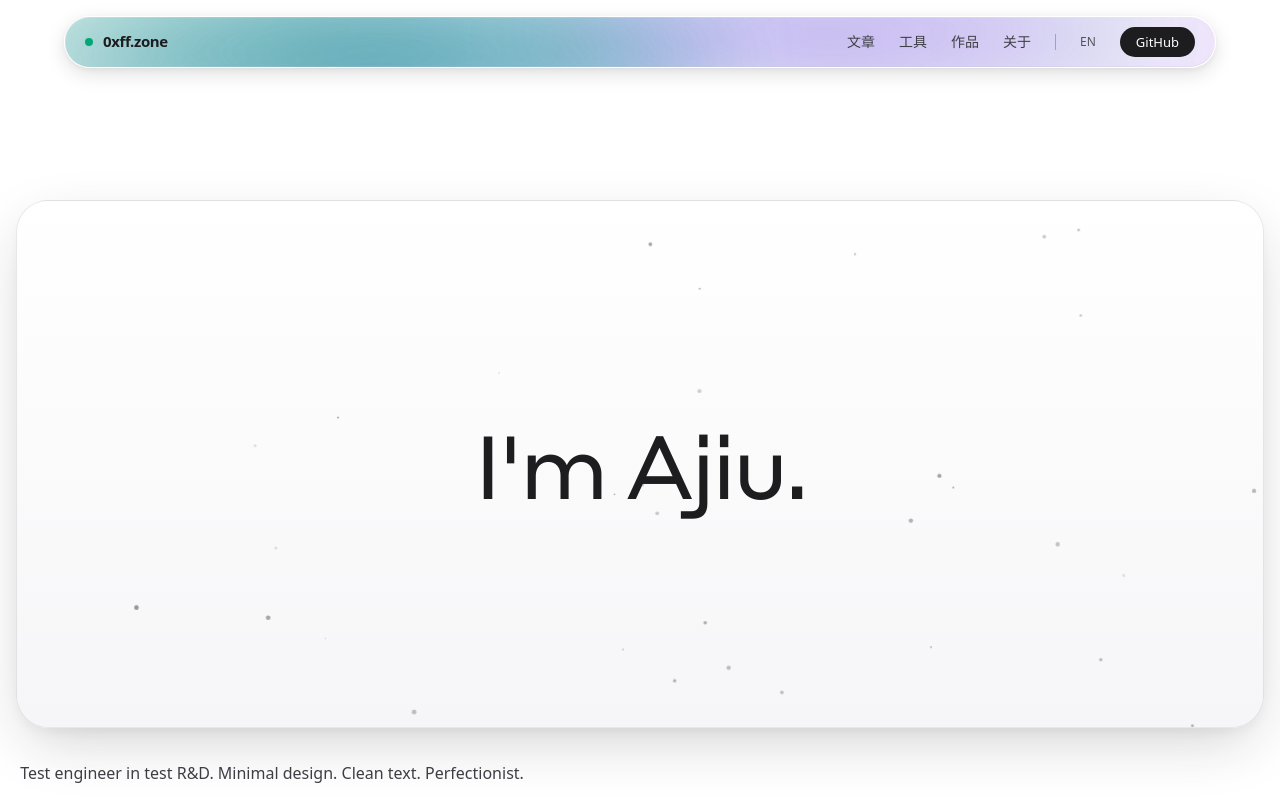
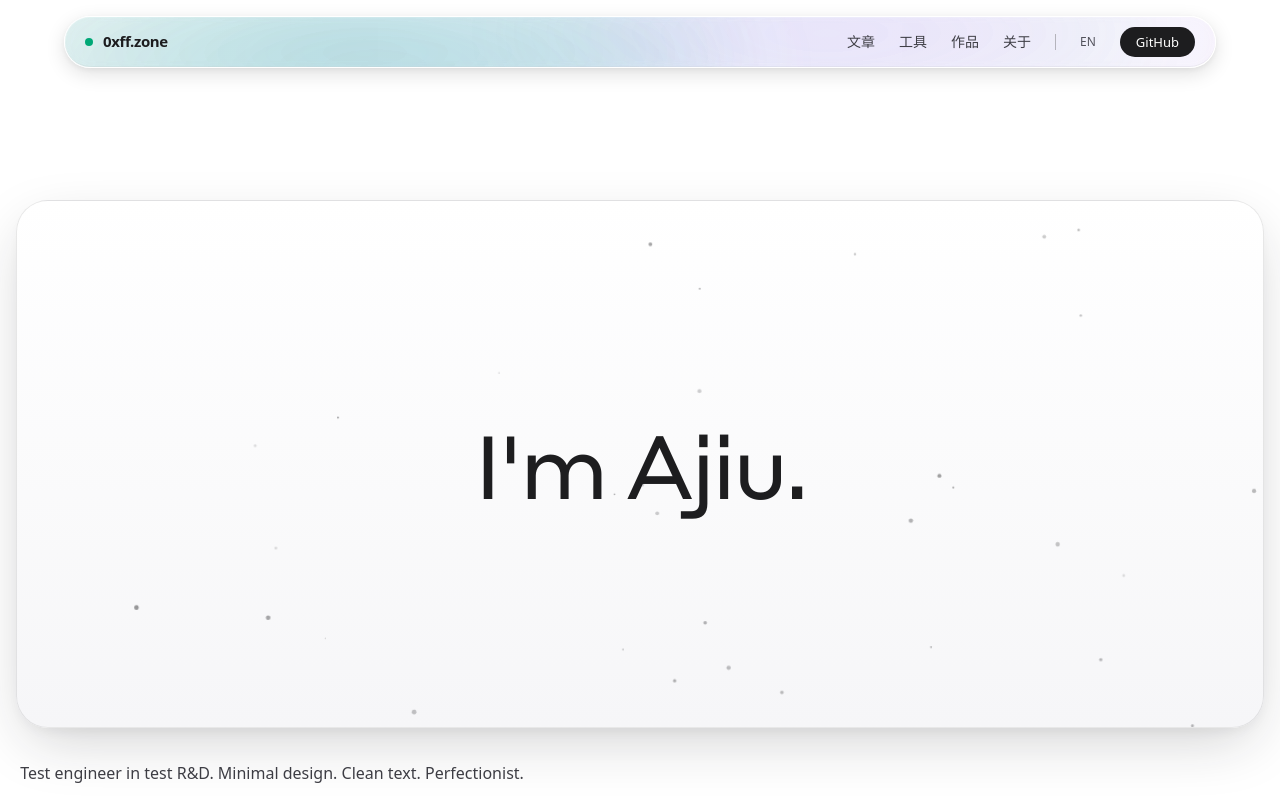
Before and after one commit to ZeniX-ally/blog-comments, a Next.js app: page / in a window 1280 px wide. Shown: the top 800 px of the page. Built offline with nearby package versions, Linux system fonts and the light colour scheme.

Commit message:
style: 副标题居中,顶栏极光整体调淡(底色0.16→0.07,光斑0.55→0.32,中心色0.8→0.55)

```diff
--- a/src/app/en/page.tsx
+++ b/src/app/en/page.tsx
@@ -27,7 +27,7 @@ export default function HomeEn() {
               </div>
             </div>
 
-            <p className="mt-8 max-w-lg text-base leading-relaxed text-muted">
+            <p className="mt-8 max-w-lg text-center text-base leading-relaxed text-muted">
               Test engineer in test R&amp;D. Minimal design. Clean text.
               Perfectionist.
             </p>
--- a/src/app/globals.css
+++ b/src/app/globals.css
@@ -264,9 +264,9 @@ body {
   /* 兜底底色:极淡三色横向渐变,保证任何时刻胶囊每部分都有色 */
   background: linear-gradient(
     90deg,
-    rgba(0, 168, 118, 0.16) 0%,
-    rgba(30, 120, 210, 0.13) 50%,
-    rgba(150, 90, 230, 0.16) 100%
+    rgba(0, 168, 118, 0.07) 0%,
+    rgba(30, 120, 210, 0.06) 50%,
+    rgba(150, 90, 230, 0.07) 100%
   );
 }
 
@@ -275,7 +275,7 @@ body {
   border-radius: 9999px;
   mix-blend-mode: multiply;
   filter: blur(34px);
-  opacity: 0.55;
+  opacity: 0.32;
   will-change: transform;
 }
 
@@ -287,8 +287,8 @@ body {
   left: -220px;
   background: radial-gradient(
     ellipse at center,
-    rgba(0, 168, 118, 0.8) 0%,
-    rgba(0, 168, 118, 0.45) 45%,
+    rgba(0, 168, 118, 0.55) 0%,
+    rgba(0, 168, 118, 0.28) 45%,
     rgba(0, 168, 118, 0.14) 70%,
     transparent 85%
   );
@@ -303,8 +303,8 @@ body {
   left: 240px;
   background: radial-gradient(
     ellipse at center,
-    rgba(30, 120, 210, 0.78) 0%,
-    rgba(30, 120, 210, 0.46) 45%,
+    rgba(30, 120, 210, 0.55) 0%,
+    rgba(30, 120, 210, 0.3) 45%,
     rgba(130, 80, 223, 0.18) 70%,
     transparent 85%
   );
@@ -319,8 +319,8 @@ body {
   left: 760px;
   background: radial-gradient(
     ellipse at center,
-    rgba(150, 90, 230, 0.74) 0%,
-    rgba(150, 90, 230, 0.42) 45%,
+    rgba(150, 90, 230, 0.52) 0%,
+    rgba(150, 90, 230, 0.26) 45%,
     rgba(0, 168, 118, 0.14) 70%,
     transparent 85%
   );
--- a/src/app/page.tsx
+++ b/src/app/page.tsx
@@ -28,7 +28,7 @@ export default function Home() {
             </div>
 
             {/* 副标题 */}
-            <p className="mt-8 max-w-lg text-base leading-relaxed text-muted">
+            <p className="mt-8 max-w-lg text-center text-base leading-relaxed text-muted">
               {site.hero.bio.join(" ")}
             </p>
 
```
